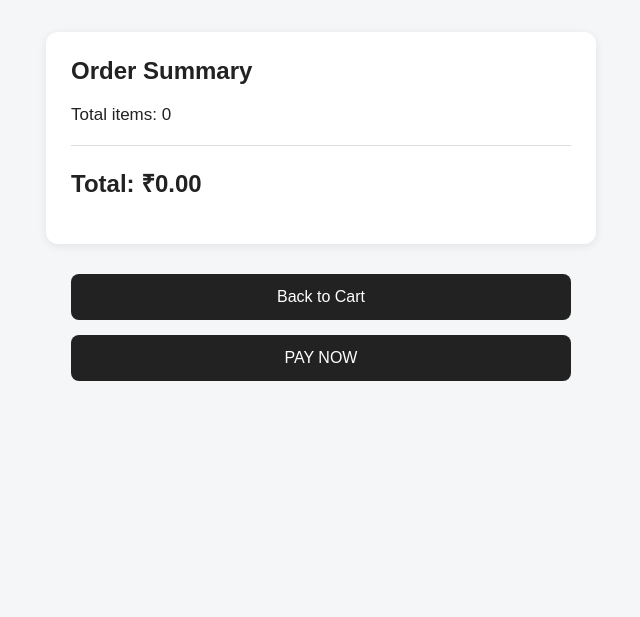
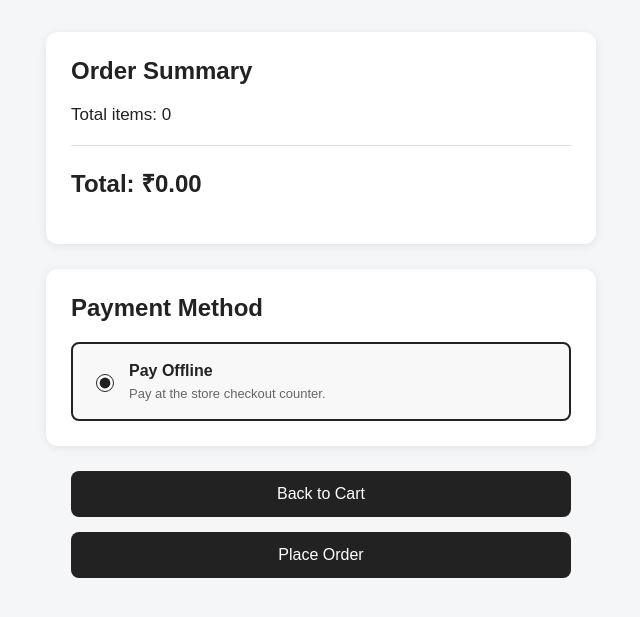
Before and after one commit to 11jackred/Ethylcart, a website: page checkout.html in a window 1280 px wide. Shown: the part 91-708 px from the top of the page, without its empty margins (319-959 px from the left). Drawn offline with Linux system fonts and the light colour scheme.

Commit message:
add offline payment option

```diff
--- a/checkout.html
+++ b/checkout.html
@@ -1,6 +1,11 @@
+
 <!DOCTYPE html>
-<html>
+<html lang="en">
+
 <head>
+    <meta charset="UTF-8">
+    <meta name="viewport" content="width=device-width, initial-scale=1.0">
+
     <title>EthylCart | Checkout</title>
 
     <link rel="stylesheet" href="styles/checkout.css">
@@ -8,9 +13,11 @@
 
 <body>
 
+    <main class="checkout-container">
+
         <h1>Checkout</h1>
 
-    <div class="checkout-summary">
+        <section class="checkout-summary">
 
             <h2>Order Summary</h2>
 
@@ -18,20 +25,53 @@
 
             <h2 id="checkoutTotalPrice">Total: ₹0.00</h2>
 
-    </div>
+        </section>
+
+        <section class="payment-section">
+
+            <h2>Payment Method</h2>
+
+            <label class="payment-option">
+                <input
+                    type="radio"
+                    name="paymentMethod"
+                    value="offline"
+                    checked
+                >
+
+                <span>
+                    <strong>Pay Offline</strong>
+                    <small>Pay at the store checkout counter.</small>
+                </span>
+            </label>
+
+            <!-- Online payment options can be added here later. -->
+
+        </section>
+
+        <div class="checkout-actions">
 
             <button
                 id="backToCart"
                 class="checkout-button"
+                type="button"
                 onclick="window.location.href='item.html'">
                 Back to Cart
             </button>
 
-    <button id="confirmOrder" class="checkout-button">
-        PAY NOW
+            <button
+                id="confirmOrder"
+                class="checkout-button"
+                type="button">
+                Place Order
             </button>
+
+        </div>
+
+    </main>
 
     <script src="scripts/checkout.js"></script>
 
 </body>
+
 </html>
--- a/scripts/checkout.js
+++ b/scripts/checkout.js
@@ -4,22 +4,19 @@ const productsInCart = JSON.parse(
     localStorage.getItem("ethylcart") || "[]"
 );
 
-// Calculate totals
+// Calculate cart totals
 let totalItems = 0;
 let totalPrice = 0;
 
-// Calculate cart totals
 productsInCart.forEach(product => {
-
     const quantity = Number(product.quantity);
 
     const price = Number(
-        String(product.price).replace(/[^0-9.-]/g, '')
+        String(product.price).replace(/[^0-9.-]/g, "")
     );
 
     totalItems += quantity;
     totalPrice += price * quantity;
-
 });
 
 // Display final totals
@@ -30,7 +27,7 @@ document.querySelector("#checkoutTotalPrice").textContent =
     `Total: ₹${totalPrice.toFixed(2)}`;
 
 
-// Pay Now button — simulated payment
+// Place order
 document.querySelector("#confirmOrder").addEventListener("click", async () => {
 
     if (productsInCart.length === 0) {
@@ -38,26 +35,24 @@ document.querySelector("#confirmOrder").addEventListener("click", async () => {
         return;
     }
 
-    // Simulate the customer's payment confirmation.
-    const paymentSuccessful = confirm(
-        "ETHYLCART TEST PAYMENT\n\n" +
-        "This is a simulated payment. No real money will be charged.\n\n" +
-        "Click OK to simulate successful payment."
+    // Read selected payment method
+    const selectedPayment = document.querySelector(
+        'input[name="paymentMethod"]:checked'
     );
 
-    if (!paymentSuccessful) {
-        alert("Payment cancelled.");
+    if (!selectedPayment) {
+        alert("Please select a payment method.");
         return;
     }
+
+    const paymentMethod = selectedPayment.value;
 
     const button = document.querySelector("#confirmOrder");
 
     button.disabled = true;
-    button.textContent = "Processing...";
+    button.textContent = "Placing order...";
 
     try {
-
-        // Create the order after simulated payment success.
         const response = await fetch(
             "https://ethylcart-backend.jack11cards.workers.dev/orders",
             {
@@ -66,6 +61,8 @@ document.querySelector("#confirmOrder").addEventListener("click", async () => {
                     "Content-Type": "application/json"
                 },
                 body: JSON.stringify({
+                    paymentMethod: paymentMethod,
+
                     items: productsInCart.map(product => ({
                         productId: Number(product.id),
                         quantity: Number(product.quantity)
@@ -80,25 +77,25 @@ document.querySelector("#confirmOrder").addEventListener("click", async () => {
             throw new Error(result.error || "Order failed");
         }
 
-        // Clear cart after successful order creation.
+        // Clear cart after successful order creation
         localStorage.removeItem("ethylcart");
 
         alert(
-            `Test payment successful!\nOrder ID: ${result.order.id}\n\nNo real money was charged.`
+            `Order placed successfully!\n\n` +
+            `Order ID: ${result.order.id}\n` +
+            `Payment method: ${result.order.payment_method}\n` +
+            `Payment status: ${result.order.payment_status}`
         );
 
         window.location.href = "item.html";
 
     } catch (error) {
-
         console.error(error);
-        alert("Could not process your order: " + error.message);
+        alert("Could not place your order: " + error.message);
 
     } finally {
-
         button.disabled = false;
-        button.textContent = "Pay Now";
-
+        button.textContent = "Place Order";
     }
 
 });
--- a/styles/checkout.css
+++ b/styles/checkout.css
@@ -12,16 +12,23 @@ h1 {
     margin-bottom: 35px;
 }
 
-.checkout-summary {
+.checkout-container {
+    max-width: 550px;
+    margin: 0 auto;
+}
+
+.checkout-summary,
+.payment-section {
     max-width: 500px;
-    margin: 30px auto;
+    margin: 25px auto;
     padding: 25px;
     background-color: white;
     border-radius: 12px;
     box-shadow: 0 2px 10px rgba(0, 0, 0, 0.08);
 }
 
-.checkout-summary h2 {
+.checkout-summary h2,
+.payment-section h2 {
     margin-top: 0;
 }
 
@@ -33,6 +40,42 @@ h1 {
 #checkoutTotalPrice {
     border-top: 1px solid #ddd;
     padding-top: 20px;
+}
+
+.payment-option {
+    display: flex;
+    align-items: center;
+    gap: 12px;
+    padding: 18px;
+    border: 1px solid #ccc;
+    border-radius: 8px;
+    cursor: pointer;
+}
+
+.payment-option:has(input:checked) {
+    border: 2px solid #222;
+    background-color: #f8f8f8;
+}
+
+.payment-option input {
+    width: 18px;
+    height: 18px;
+    accent-color: #222;
+}
+
+.payment-option span {
+    display: flex;
+    flex-direction: column;
+    gap: 6px;
+}
+
+.payment-option small {
+    color: #666;
+    font-size: 13px;
+}
+
+.checkout-actions {
+    margin-top: 25px;
 }
 
 .checkout-button {
@@ -52,3 +95,8 @@ h1 {
 .checkout-button:hover {
     background-color: #444;
 }
+
+.checkout-button:disabled {
+    opacity: 0.6;
+    cursor: not-allowed;
+}
```
Also changed, not shown: backend/src/index.js (+52 -77 lines). Lines whose indentation alone changed are shown as unchanged.
